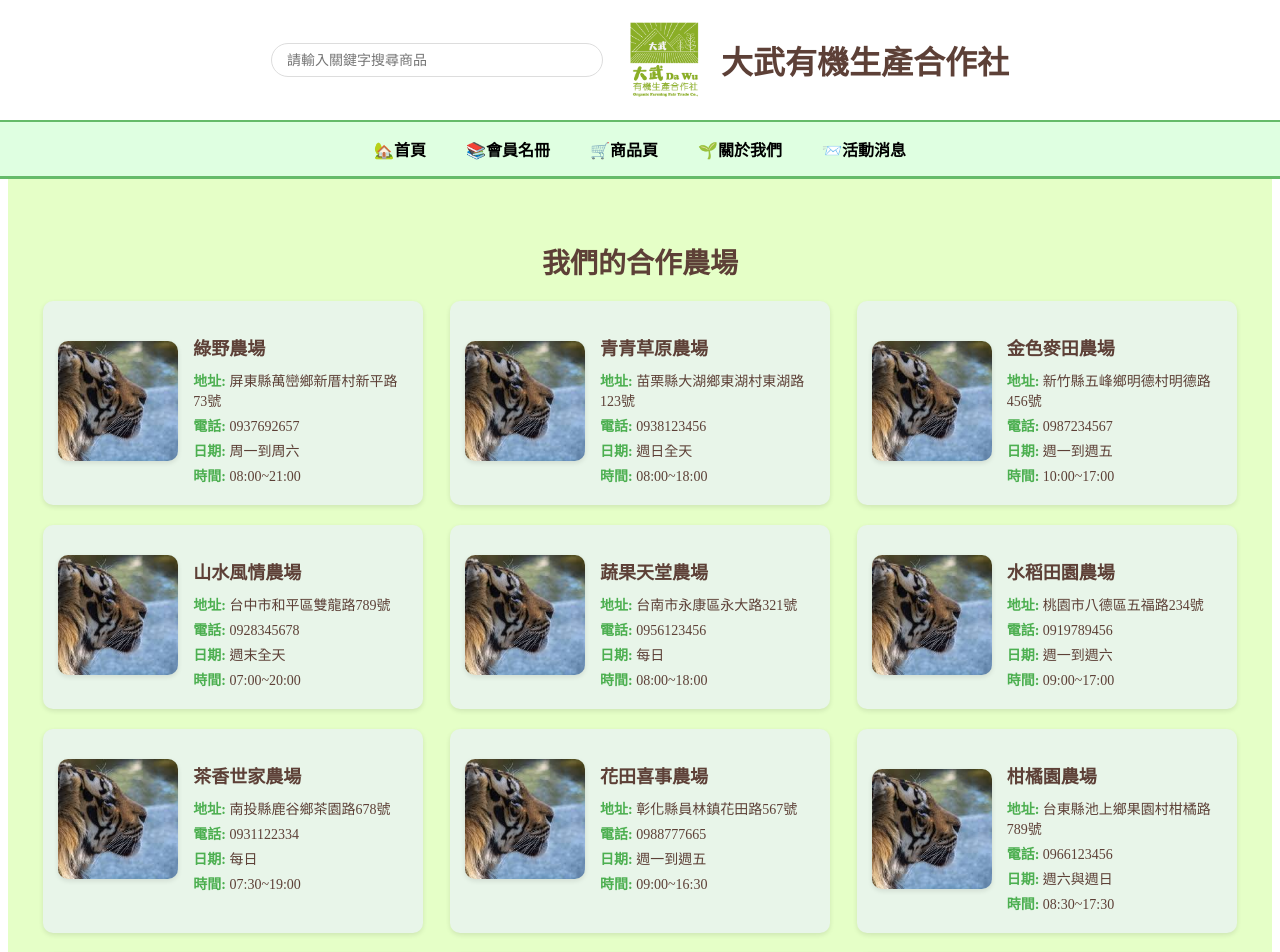
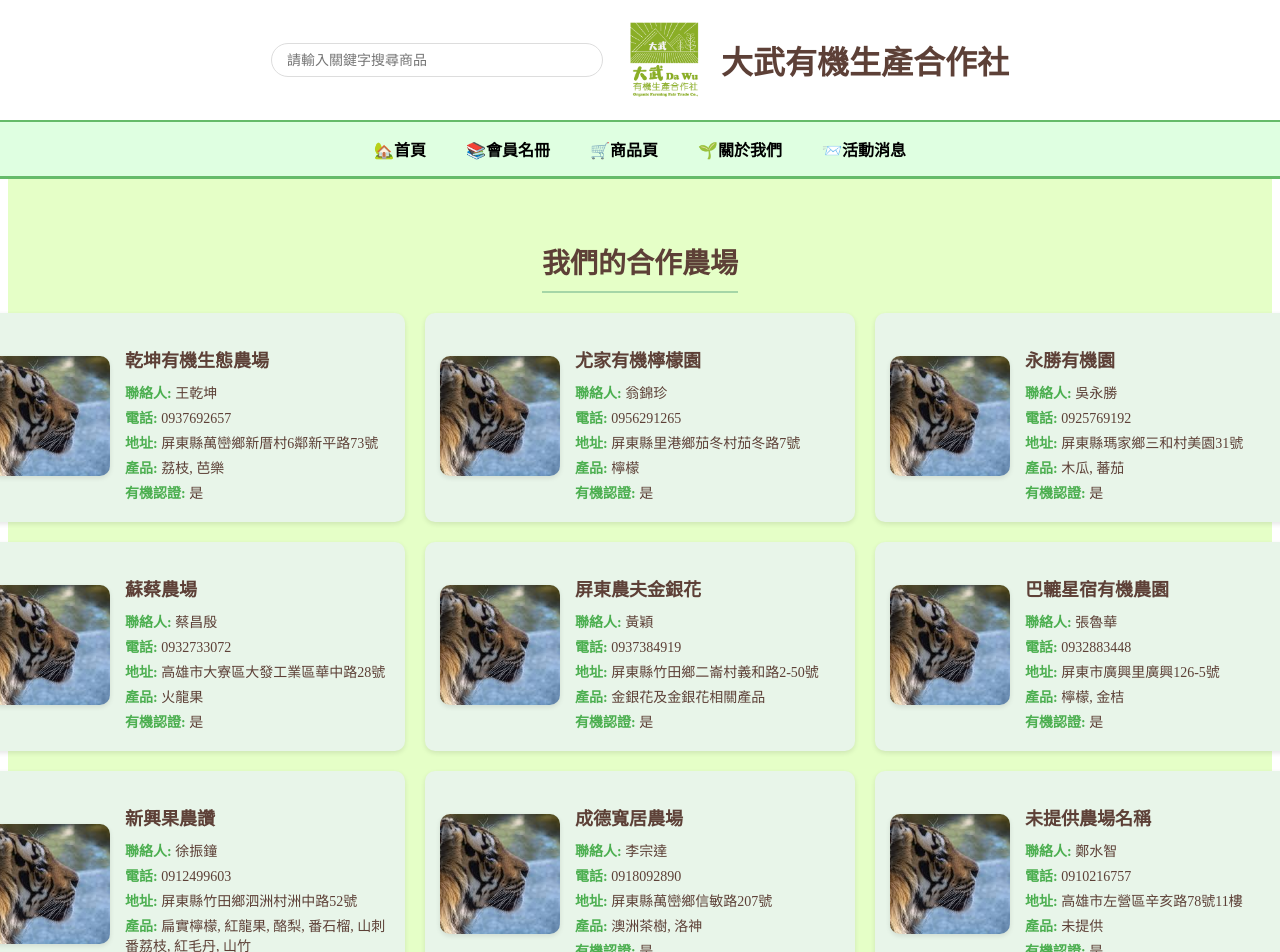
Before and after one commit to xiaorongwei/Qiankun1, a Vue app: page /cooperate in a window 1280 px wide. Shown: the top 952 px of the page. Built offline with nearby package versions, Linux system fonts and the light colour scheme.

Commit message:
Update cooperate.vue and farms.js

```diff
--- a/src/components/cooperate.vue
+++ b/src/components/cooperate.vue
@@ -8,42 +8,55 @@
             <!-- 合作農場展示區 -->
             <section class="farm-section">
                 <h2>我們的合作農場</h2>
-                <div class="farm-list">
+                <div v-if="farmList && farmList.length" class="farm-list">
                     <div
-                        v-for="(farm, index) in farms"
-                        :key="index"
+                        v-for="farm in farmList"
+                        :key="farm.id"
                         class="farm-item"
-                        @click="goToFarmPage(index)"
+                        @click="goToFarmPage(farm)"
                     >
                         <!-- 農場資訊並排容器 -->
                         <div class="farm-content">
                             <!-- 左邊：農場 Logo -->
                             <div class="farm-logo-container">
-                                <img :src="farm.logo" :alt="farm.name" class="farm-logo" />
+                                <img
+                                    :src="getFarmLogo(farm)"
+                                    :alt="farm.name || '無名稱'"
+                                    class="farm-logo"
+                                />
                             </div>
                             <!-- 右邊：農場資訊 -->
                             <div class="farm-info">
-                                <h3 class="farm-name">{{ farm.name }}</h3>
+                                <h3 class="farm-name">{{ farm.name || '未提供農場名稱' }}</h3>
                                 <p class="farm-detail">
-                                    <span class="label">地址:</span>
-                                    {{ farm.address }}
+                                    <span class="label">聯絡人:</span>
+                                    {{ farm.contactPerson || '未提供' }}
                                 </p>
                                 <p class="farm-detail">
                                     <span class="label">電話:</span>
-                                    {{ farm.telephone }}
+                                    {{ farm.phone || '未提供' }}
                                 </p>
                                 <p class="farm-detail">
-                                    <span class="label">日期:</span>
-                                    {{ farm.date }}
+                                    <span class="label">地址:</span>
+                                    {{ farm.address || '未提供' }}
                                 </p>
                                 <p class="farm-detail">
-                                    <span class="label">時間:</span>
-                                    {{ farm.time }}
+                                    <span class="label">產品:</span>
+                                    {{
+                                        Array.isArray(farm.products) && farm.products.length > 0
+                                            ? farm.products.join(', ')
+                                            : '未提供'
+                                    }}
+                                </p>
+                                <p class="farm-detail">
+                                    <span class="label">有機認證:</span>
+                                    {{ farm.isOrganic ? '是' : '否' }}
                                 </p>
                             </div>
                         </div>
                     </div>
                 </div>
+                <div v-else class="no-data">暫無農場資料</div>
             </section>
         </main>
 
@@ -57,43 +70,53 @@
 import { useRouter } from 'vue-router'
 import Header from '../modules/Header.vue'
 import Footer from '../modules/Footer.vue'
-import { farmsData } from '../data/farms.js' // 導入農場數據
+import farmsData from '../data/farms.js' // 改為 default 匯入
 
 // 初始化路由
 const router = useRouter()
 
-// 農場數據，使用外部導入的數據
-const farms = ref(farmsData)
+// 使用另一個名稱避免變數衝突
+const farmList = ref(Array.isArray(farmsData) ? farmsData : [])
 
 // 點擊農場時跳轉到對應頁面
-const goToFarmPage = (index) => {
-    router.push(farms.value[index].link)
+const goToFarmPage = (farm) => {
+    if (farm.website) {
+        window.open(farm.website, '_blank')
+    } else {
+        console.log(`無網站可跳轉：${farm.name || '未提供名稱'}`)
+    }
+}
+
+// 處理農場 Logo，當無 Logo 時使用佔位圖片
+const getFarmLogo = (farm) => {
+    return '../public/farms/farm.jpg'
 }
 </script>
 
 <style scoped>
-/* 整體頁面佈局 */
 .page-wrapper {
     display: flex;
     flex-direction: column;
-    min-height: 100vh; /* 確保頁面至少填滿視窗高度 */
+    min-height: 100vh;
 }
 
-/* 主要內容 */
 .main-content {
-    flex: 1; /* 讓主要內容佔據剩餘空間，推動 footer 到底部 */
-    background-color: #e5ffc7; /* 與之前的背景色一致 */
+    flex: 1;
+    background-color: #e5ffc7;
     padding: 30px;
     display: flex;
     flex-direction: column;
     align-items: center;
 }
 
-/* 農場展示區樣式 */
+/* ⭐ 調整這裡 */
 .farm-section {
     width: 100%;
     max-width: 1200px;
-    margin: 180px 0 20px; /* 調整上邊距，避免被固定 Header 覆蓋 */
+    margin: 180px 0 20px;
+    display: flex;
+    flex-direction: column;
+    align-items: center;
     text-align: center;
 }
 
@@ -101,23 +124,24 @@
     color: #5d4037;
     font-size: 28px;
     margin-bottom: 20px;
+    border-bottom: 2px solid #a5d6a7;
+    padding-bottom: 10px;
+    width: fit-content;
 }
 
-/* 農場列表佈局 */
 .farm-list {
     display: grid;
-    grid-template-columns: repeat(3, 1fr); /* 每行 3 個農場 */
+    grid-template-columns: repeat(3, 1fr);
     gap: 20px;
     justify-items: center;
 }
 
-/* 單個農場項樣式 */
 .farm-item {
     cursor: pointer;
     display: flex;
     flex-direction: column;
     align-items: center;
-    width: 350px;
+    width: 400px;
     background-color: #e8f5e9;
     border-radius: 10px;
     padding: 15px;
@@ -129,7 +153,6 @@
     transform: scale(1.05);
 }
 
-/* 農場內容並排容器 */
 .farm-content {
     display: flex;
     gap: 15px;
@@ -137,12 +160,10 @@
     width: 100%;
 }
 
-/* 農場 Logo 容器 */
 .farm-logo-container {
     flex: 0 0 auto;
 }
 
-/* 農場 Logo 樣式 */
 .farm-logo {
     width: 120px;
     height: 120px;
@@ -151,13 +172,11 @@
     box-shadow: 0 2px 5px rgba(0, 0, 0, 0.1);
 }
 
-/* 農場資訊容器 */
 .farm-info {
     flex: 1;
     text-align: left;
 }
 
-/* 農場名稱樣式 */
 .farm-name {
     font-size: 18px;
     color: #5d4037;
@@ -165,16 +184,20 @@
     margin-bottom: 10px;
 }
 
-/* 農場詳細資訊樣式 */
 .farm-detail {
     font-size: 14px;
     color: #5d4037;
     margin: 5px 0;
 }
 
-/* 標籤樣式（例如 "地址:"） */
 .label {
     font-weight: bold;
     color: #4caf50;
 }
+
+.no-data {
+    font-size: 16px;
+    color: #5d4037;
+    margin-top: 20px;
+}
 </style>
--- a/src/data/farms.js
+++ b/src/data/farms.js
@@ -1,128 +1,151 @@
-export const farmsData = [
+const farms = [
     {
-        logo: '/farms/farm1.jpg',
-        name: '綠野農場',
-        address: '屏東縣萬巒鄉新厝村新平路73號',
-        telephone: '0937692657',
-        date: '周一到周六',
-        time: '08:00~21:00',
-        description: '專注有機蔬菜種植'
+        id: 1,
+        name: '乾坤有機生態農場',
+        contactPerson: '王乾坤',
+        phone: '0937692657',
+        address: '屏東縣萬巒鄉新厝村6鄰新平路73號',
+        products: ['荔枝', '芭樂'],
+        isOrganic: true,
+        website: 'https://www.facebook.com/ChienKunFarm/'
     },
     {
-        logo: '/farms/farm2.jpg',
-        name: '青青草原農場',
-        address: '苗栗縣大湖鄉東湖村東湖路123號',
-        telephone: '0938123456',
-        date: '週日全天',
-        time: '08:00~18:00',
-        description: '草原上的自然放牧農場'
+        id: 2,
+        name: '尤家有機檸檬園',
+        contactPerson: '翁錦珍',
+        phone: '0956291265',
+        address: '屏東縣里港鄉茄冬村茄冬路7號',
+        products: ['檸檬'],
+        isOrganic: true,
+        website: 'https://www.facebook.com/liganglemon/'
     },
     {
-        logo: '/farms/farm3.jpg',
-        name: '金色麥田農場',
-        address: '新竹縣五峰鄉明德村明德路456號',
-        telephone: '0987234567',
-        date: '週一到週五',
-        time: '10:00~17:00',
-        description: '以小麥種植為主的農場'
+        id: 3,
+        name: '永勝有機園',
+        contactPerson: '吳永勝',
+        phone: '0925769192',
+        address: '屏東縣瑪家鄉三和村美園31號',
+        products: ['木瓜', '蕃茄'],
+        isOrganic: true,
+        website: 'https://www.facebook.com/as443/'
     },
     {
-        logo: '/farms/farm4.jpg',
-        name: '山水風情農場',
-        address: '台中市和平區雙龍路789號',
-        telephone: '0928345678',
-        date: '週末全天',
-        time: '07:00~20:00',
-        description: '結合山水景觀的生態農場'
+        id: 4,
+        name: '蘇蔡農場',
+        contactPerson: '蔡昌殷',
+        phone: '0932733072',
+        address: '高雄市大寮區大發工業區華中路28號',
+        products: ['火龍果'],
+        isOrganic: true,
+        website: 'https://www.facebook.com/sutsaifarm'
     },
     {
-        logo: '/farms/farm5.jpg',
-        name: '蔬果天堂農場',
-        address: '台南市永康區永大路321號',
-        telephone: '0956123456',
-        date: '每日',
-        time: '08:00~18:00',
-        description: '專注有機蔬果栽培的農場'
+        id: 5,
+        name: '屏東農夫金銀花',
+        contactPerson: '黃穎',
+        phone: '0937384919',
+        address: '屏東縣竹田鄉二崙村義和路2-50號',
+        products: ['金銀花及金銀花相關產品'],
+        isOrganic: true,
+        website: 'https://www.facebook.com/552gphxb'
     },
     {
-        logo: '/farms/farm6.jpg',
-        name: '水稻田園農場',
-        address: '桃園市八德區五福路234號',
-        telephone: '0919789456',
-        date: '週一到週六',
-        time: '09:00~17:00',
-        description: '主打稻作栽培的農場'
+        id: 6,
+        name: '巴轆星宿有機農園',
+        contactPerson: '張魯華',
+        phone: '0932883448',
+        address: '屏東市廣興里廣興126-5號',
+        products: ['檸檬', '金桔'],
+        isOrganic: true,
+        website: 'https://www.facebook.com/baruorganicfarm/'
     },
     {
-        logo: '/farms/farm7.jpg',
-        name: '茶香世家農場',
-        address: '南投縣鹿谷鄉茶園路678號',
-        telephone: '0931122334',
-        date: '每日',
-        time: '07:30~19:00',
-        description: '高山茶葉栽培與品茗體驗'
+        id: 7,
+        name: '新興果農讚',
+        contactPerson: '徐振鐘',
+        phone: '0912499603',
+        address: '屏東縣竹田鄉泗洲村洲中路52號',
+        products: ['扁實檸檬', '紅龍果', '酪梨', '番石榴', '山刺番荔枝', '紅毛丹', '山竹'],
+        isOrganic: true,
+        website: 'https://www.i-organic.org.tw/farm/HOAF1169/'
     },
     {
-        logo: '/farms/farm8.jpg',
-        name: '花田喜事農場',
-        address: '彰化縣員林鎮花田路567號',
-        telephone: '0988777665',
-        date: '週一到週五',
-        time: '09:00~16:30',
-        description: '專注於花卉種植與觀光'
+        id: 8,
+        name: '成德寬居農場',
+        contactPerson: '李宗達',
+        phone: '0918092890',
+        address: '屏東縣萬巒鄉信敏路207號',
+        products: ['澳洲茶樹', '洛神'],
+        isOrganic: true,
+        website: 'https://www.facebook.com/people/成德寬居有機農場/100079519153768/'
     },
     {
-        logo: '/farms/farm9.jpg',
-        name: '柑橘園農場',
-        address: '台東縣池上鄉果園村柑橘路789號',
-        telephone: '0966123456',
-        date: '週六與週日',
-        time: '08:30~17:30',
-        description: '主打柑橘類水果種植'
+        id: 9,
+        name: '',
+        contactPerson: '鄭水智',
+        phone: '0910216757',
+        address: '高雄市左營區辛亥路78號11樓',
+        products: [],
+        isOrganic: true,
+        website: ''
     },
     {
-        logo: '/farms/farm10.jpg',
-        name: '藍莓田農場',
-        address: '宜蘭縣三星鄉藍莓路234號',
-        telephone: '0977888999',
-        date: '每日',
-        time: '10:00~18:00',
-        description: '有機藍莓種植與現摘體驗'
+        id: 10,
+        name: '林家有機農園',
+        contactPerson: '林良儒',
+        phone: '0989155503',
+        address: '屏東縣新埤鄉打鐵村東興路108號',
+        products: ['香蕉', '黃金果', '龍眼', '芭樂', '芒果', '刺果番荔枝', '釋迦', '鳳梨'],
+        isOrganic: true,
+        website: ''
     },
     {
-        logo: '/farms/farm11.jpg',
-        name: '葡萄美地農場',
-        address: '台中市霧峰區葡萄路345號',
-        telephone: '0955123344',
-        date: '週三到週日',
-        time: '09:30~17:00',
-        description: '葡萄種植與葡萄酒釀造'
+        id: 11,
+        name: '武山老棠農業有限公司',
+        contactPerson: '蔡瑞棠',
+        phone: '0935669533',
+        address: '屏東縣內埔鄉水門村忠孝路270號',
+        products: ['芒果'],
+        isOrganic: true,
+        website: 'http://ushop30005.ec99.tw/'
     },
     {
-        logo: '/farms/farm12.jpg',
-        name: '椰風農場',
-        address: '屏東縣恆春鎮椰風路12號',
-        telephone: '0966987654',
-        date: '每日',
-        time: '07:00~20:00',
-        description: '熱帶水果與椰子種植'
+        id: 12,
+        name: '',
+        contactPerson: '莊奇陵',
+        phone: '',
+        address: '',
+        products: [],
+        isOrganic: true,
+        website: ''
     },
     {
-        logo: '/farms/farm13.jpg',
-        name: '牧野牧場',
-        address: '花蓮縣壽豐鄉牧場村123號',
-        telephone: '0987345678',
-        date: '週一到週日',
-        time: '06:30~19:00',
-        description: '乳牛飼養與鮮奶製品'
+        id: 13,
+        name: '趣訪有機農園',
+        contactPerson: '張東明',
+        phone: '0932371107',
+        address: '屏東縣萬巒鄉佳和村光明路2-2號',
+        products: [
+            '有機可可堅果',
+            '有機全脂可可粉',
+            '有機可可豆茶',
+            '有機可可豆+桂花茶',
+            'tree to bar 100%黑巧克力',
+            'tree to bar 88%黑巧克力'
+        ],
+        isOrganic: true,
+        website: 'https://www.facebook.com/QuFangFarm/?locale=zh_TW'
     },
     {
-        logo: '/farms/farm14.jpg',
-        name: '蜂蜜樂園農場',
-        address: '雲林縣斗六市蜂蜜路88號',
-        telephone: '0977665544',
-        date: '週二到週日',
-        time: '09:00~17:30',
-        description: '養蜂與天然蜂蜜生產'
+        id: 14,
+        name: '小哥的果香屋',
+        contactPerson: '吳文忠',
+        phone: '',
+        address: '',
+        products: ['黃金果'],
+        isOrganic: true,
+        website: 'https://www.facebook.com/people/小哥的果香屋/100064059218623/'
     }
 ]
+
+export default farms
```
